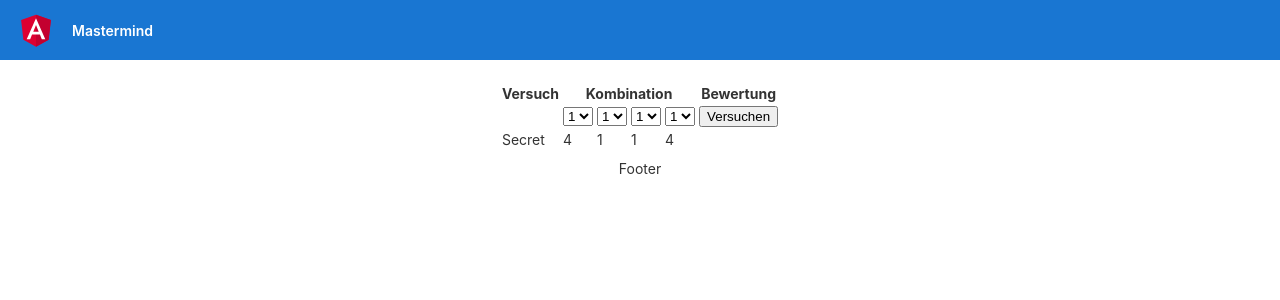
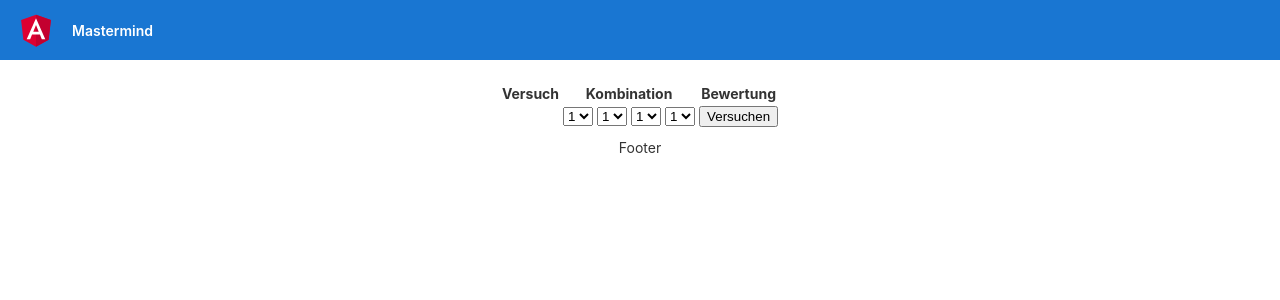
Before and after one commit to aabeling/mastermind, an Angular app: page / in a window 1280 px wide. Shown: the top 300 px of the page. Built offline with nearby package versions, Linux system fonts and the light colour scheme.

Commit message:
refactored to dynamic fields and colors

```diff
--- a/src/app/board/board.component.html
+++ b/src/app/board/board.component.html
@@ -7,59 +7,22 @@
   <!-- iterate over all guesses -->
   <tr *ngFor="let guess of board.guesses; let try = index">
     <td>{{try+1}}</td>
-    <td>{{guess.combination.c1}}</td>
-    <td>{{guess.combination.c2}}</td>
-    <td>{{guess.combination.c3}}</td>
-    <td>{{guess.combination.c4}}</td>
+    <td *ngFor="let i of numberArray(1,board.fields)">{{guess.combination.items[i-1]}}</td>
     <td>{{guess.correct}}/{{guess.correctColors}}</td>
   </tr>
   <!-- input for new guess -->
   <tr *ngIf="board.guesses.length < board.maxTries">
     <td>&nbsp;</td>
-    <td><select [(ngModel)]="combination.c1">
-      <option>1</option>
-      <option>2</option>
-      <option>3</option>
-      <option>4</option>
-      <option>5</option>
-      <option>6</option>
-    </select></td>
-    <td><select [(ngModel)]="combination.c2">
-      <option>1</option>
-      <option>2</option>
-      <option>3</option>
-      <option>4</option>
-      <option>5</option>
-      <option>6</option>
-    </select></td>
-    <td><select [(ngModel)]="combination.c3">
-      <option>1</option>
-      <option>2</option>
-      <option>3</option>
-      <option>4</option>
-      <option>5</option>
-      <option>6</option>
-    </select></td>
-    <td><select [(ngModel)]="combination.c4">
-      <option>1</option>
-      <option>2</option>
-      <option>3</option>
-      <option>4</option>
-      <option>5</option>
-      <option>6</option>
-    </select></td>
+    <td *ngFor="let i of numberArray(1,board.fields)">
+      <select [(ngModel)]="combination.items[i-1]">
+        <option *ngFor="let j of numberArray(1,board.colors)">{{j}}</option>
+      </select>
+    </td>
     <td>
       <button (click)="onGuess()">Versuchen</button>
     </td>
   </tr>
-  <tr><!-- just for debugging -->
-    <td>Secret</td>
-    <td>{{board.secretCombination.c1}}</td>
-    <td>{{board.secretCombination.c2}}</td>
-    <td>{{board.secretCombination.c3}}</td>
-    <td>{{board.secretCombination.c4}}</td>
-    <td>&nbsp;</td>
-  </tr>
+
   <!-- show info if game is over -->
   <tr *ngIf="board.guesses.length >= board.maxTries">
     <td colspan="6">Spiel vorbei</td>
--- a/src/app/board/board.component.ts
+++ b/src/app/board/board.component.ts
@@ -14,20 +14,16 @@ export class BoardComponent implements OnInit {
    */
   board : Board = {
     maxTries : 7,
+    fields : 4,
+    colors : 6,
     guesses : [],
     secretCombination : {
-      c1: 0,
-      c2: 0,
-      c3: 0,
-      c4: 0
+      items : []
     }
   };
 
   combination : Combination = {
-    c1: 1,
-    c2: 1,
-    c3: 1,
-    c4: 1
+    items : []
   }
 
   constructor() { }
@@ -35,6 +31,9 @@ export class BoardComponent implements OnInit {
   ngOnInit(): void {
     console.log("board view created")
     this.board.secretCombination = this.createSecretCombination()
+    for (let i = 0; i < this.board.fields; i++) {
+      this.combination.items[i] = 1
+    }
   }
 
   onGuess(): void {
@@ -47,10 +46,10 @@ export class BoardComponent implements OnInit {
 
     /* create a copy of the combination */
     var guessCombination : Combination = {
-      c1: combination.c1,
-      c2: combination.c2,
-      c3: combination.c3,
-      c4: combination.c4
+      items : []
+    }
+    for (let i = 0; i < this.board.fields; i++) {
+      guessCombination.items[i] = combination.items[i];
     }
 
     var correct : number = 0
@@ -73,12 +72,11 @@ export class BoardComponent implements OnInit {
   createSecretCombination() : Combination {
 
     var result : Combination = {
-      c1: this.randomNumber(6),
-      c2: this.randomNumber(6),
-      c3: this.randomNumber(6),
-      c4: this.randomNumber(6)
+      items : []
     }
-
+    for (let i = 0; i < this.board.fields; i++) {
+      result.items.push(this.randomNumber(this.board.colors))
+    }
     return result
   }
 
@@ -89,4 +87,12 @@ export class BoardComponent implements OnInit {
 
     return Math.floor(Math.random() * maxValue) + 1
   }
+
+  numberArray(minValue : number, maxValue : number) : number[] {
+    var result : number[] = [];
+    for (let i = minValue; i <= maxValue; i++) {
+      result.push(i);
+    }
+    return result;
+  }
 }
```
Also changed, not shown: src/app/board.ts (+3 -4 lines), 1 other file (tests, documents, lock files or other folders).
